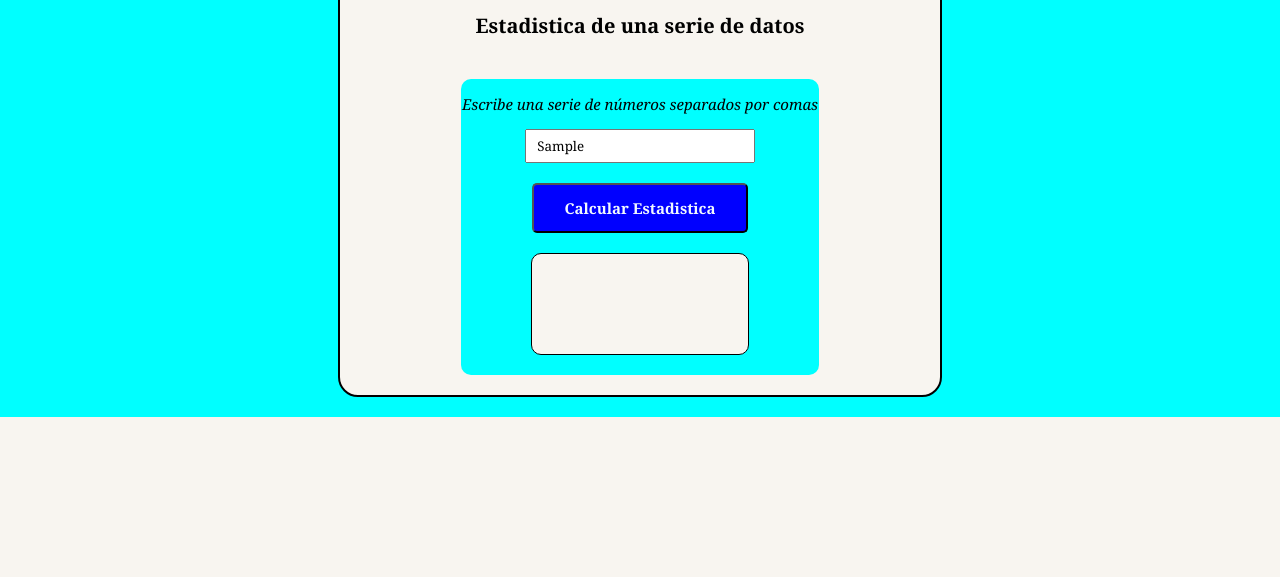
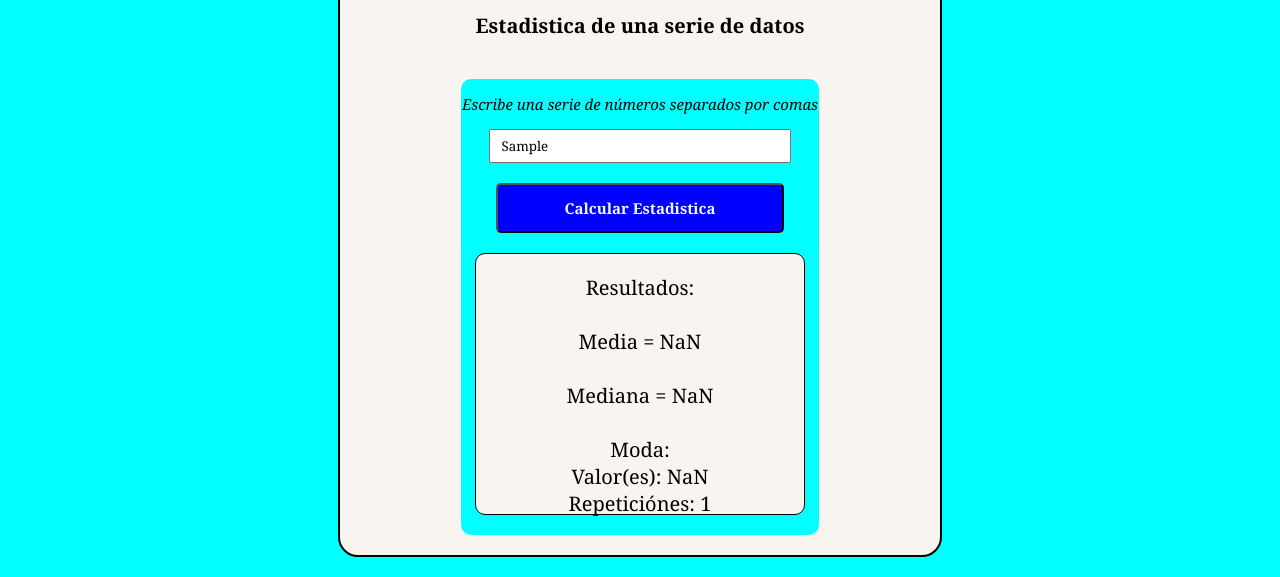
Before and after one commit to joseluis1061/JavaScript_Proyecto_Practico, a plain HTML site: page sesion5.html in a window 1280 px wide. Both pictures are taken after typing "Sample" into the empty fields and a click on the button "Calcular Estadistica". Shown: the part 251-828 px from the top of the page. Before the commit the page ends 800 px from the top, so only its background shows below. Drawn offline with Linux system fonts and the light colour scheme.

Commit message:
Corregido el problema con la moda. Listas todas las funcionalidades objetivo de la ventana estadisticas.

```diff
--- a/sesion5.css
+++ b/sesion5.css
@@ -66,7 +66,7 @@ body{
 }
 .input-form{
     height: 3rem;
-    width: 60%;
+    width: 80%;
     padding-left: 1rem;
 }
 .primary-button{
@@ -74,15 +74,16 @@ body{
     margin: 2rem 0;
     border-radius: 0.5rem;
     padding: 1rem 1rem;
-    width: 60%;
+    width: 80%;
     background-color: blue;
     color: aliceblue;
     font-size: 1.5rem;
     font-weight: bold;
 }
 .box-result{
-    height: 10rem;
-    width: 60%;
+    padding: 2rem;
+    height: 22rem;
+    width: 80%;
     border-radius: 1rem;
     border: 1px solid black;
     margin-bottom: 2rem;
--- a/sesion5.html
+++ b/sesion5.html
@@ -24,7 +24,7 @@
 
                 <form class="formulario">
                 <label for="InputList">Escribe una serie de números separados por comas</label>
-                <input class="input-form" id="InputList" type="text" placeholder="Pej: 1,2,3,4,.."/>
+                <input class="input-form" id="InputList" type="text" placeholder="Pej: 1,2,3,4,..">
 
                 <button class="primary-button" type="button" onclick="onClickButtonStatistic()">
                     Calcular Estadistica
--- a/sesion5.js
+++ b/sesion5.js
@@ -35,31 +35,34 @@ function calculoMediana(dataListNumbers){
     const mediana = numberSort[DatoMedioArray-1];
     return mediana;
   }
-
 };
 
 // Con esta función comprobamos si es un sistema multimodal
 function multiModa(lista1Array){
-  posiciones = [];
-  for(const i = lista1Array.length-1; i>0; i--){
-    //Comparo si tengo datos con igual cantidad de repeticiones
-    if((i == lista1Array.length-1) & (lista1Array[i][1]==lista1Array[i-1][1])){
+  //El ultimo dato contiene el maximo sera nuestro valor de referencia
+  maximoRepeticiones = lista1Array[lista1Array.length-1][1]
 
-    }
-    else if(lista1Array[i][1]==lista1Array[i-1][1]){
-      posiciones.push(lista1Array[i][0]);
-    }else{
-      break;
-    }
-  }
-  return posiciones;
+  // Guardaresmos todos los números con igules repeticiones que el maximo
+  // Se guardan las parejas dato y repetición
+  posiciones = lista1Array.filter(dato=>{
+    return dato[1]=== maximoRepeticiones;
+  });
+
+  // Retornamos solo los valores que se repiten un maximo
+  const moda = posiciones.map(element => {
+    return element[0]
+  });
+
+  return (moda);
 };
 
 function calculoModa(dataListNumbers){
+
   //Primero ordenamos los datos en forma ascendente
   const numberSort = dataListNumbers.sort(function(a,b){
     return a-b;
   });
+
   //Lista con conteo de datos
   const listCount = {}
   //Conteo cuantos numeros se repiten
@@ -73,18 +76,21 @@ function calculoModa(dataListNumbers){
       listCount[dato] = 1;
     }
   });
+
+
   // Object.entries retorna el objeto en arrays de parejas
-  // Luego los ordenamos para tomar el ultimo daoto como el que mas se repite
+  // Luego los ordenamos para tomar el ultimo dato como el que mas se repite
   const lista1Array = Object.entries(listCount).sort(
     function (elementoA, elementoB) {
-      //Solo toma los datos de valor no la clave
+      //Queda un array con los datos de la clave valor en un solo array
+      //[[clave1, valor1],[clave2, valo2],...[claven, valorn]]
       return elementoA[1] - elementoB[1];
     }
   );
-
   // La moda se puede repetir debemos comprobar si teenmos mas de una moda
-  const moda multiModa(lista1Array);
-  console.log(moda)
+  const valores = multiModa(lista1Array);
+  const moda = [valores, maximoRepeticiones];
+  return moda;
 };
 
 function onClickButtonStatistic(){
@@ -98,7 +104,7 @@ function onClickButtonStatistic(){
   const moda = calculoModa(dataListNumbers);
 
   const resultsPrint = document.getElementById("ResultP");
-  resultsPrint.innerText="Resultados: \nMedia = "+media
-  +"\nMediana = "+mediana
-  +"\nModa = "+moda;
+  resultsPrint.innerText="Resultados: \n\nMedia = "+media
+  +"\n\nMediana = "+mediana
+  +"\n\nModa:\nValor(es): "+moda[0]+"\nRepeticiónes: "+moda[1];
 };
```
